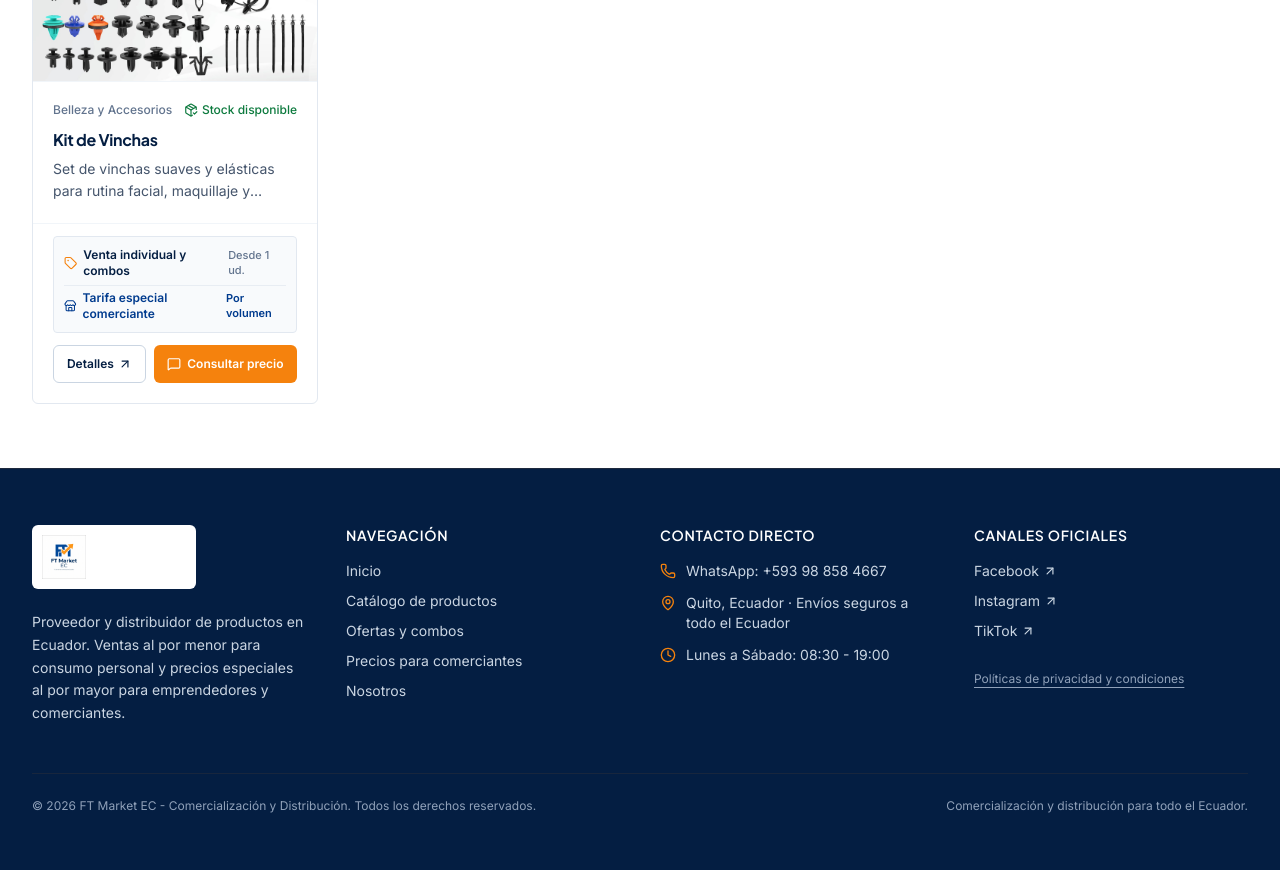
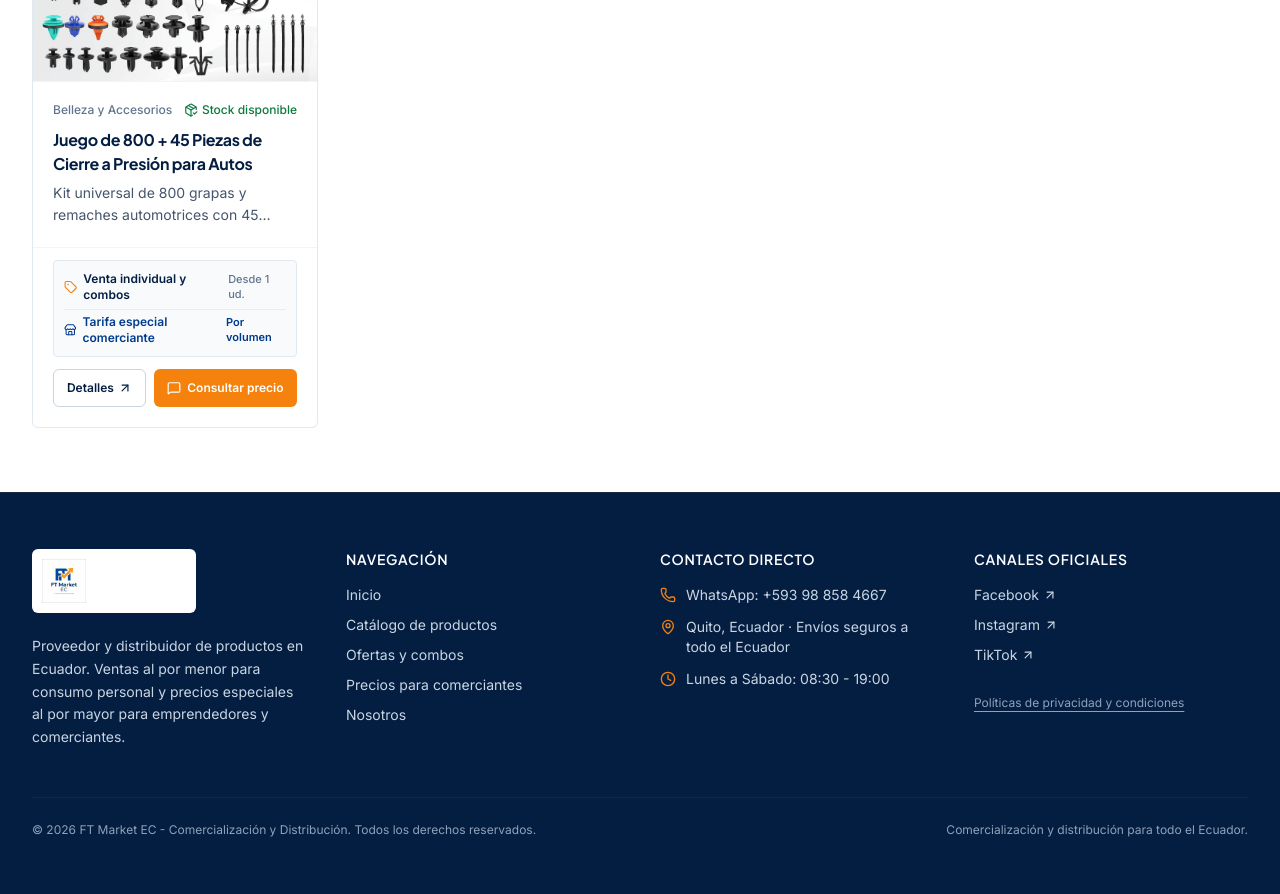
Before and after one commit to erickftoapanta/ftmarketec, a Next.js app: page / in a window 1280 px wide. Shown: the part 3840-4734 px from the top of the page. Before the commit the page ends 4710 px from the top, so only its background shows below. Built offline with nearby package versions, Linux system fonts and the light colour scheme.

Commit message:
chore: actualizar nombre de producto a Juego de 800 + 45 Piezas

```diff
--- a/data/catalog.ts
+++ b/data/catalog.ts
@@ -147,17 +147,17 @@ export const INTERNAL_CATALOG: ProductInternalRecord[] = [
     id: 'prod-005',
     sku: 'FTM-KV-005',
     slug: 'kit-de-vinchas',
-    name: 'Kit de Vinchas',
+    name: 'Juego de 800 + 45 Piezas de Cierre a Presión para Autos',
     category: 'belleza-accesorios',
     shortDescription:
-      'Set de vinchas suaves y elásticas para rutina facial, maquillaje y cuidado personal diario.',
+      'Kit universal de 800 grapas y remaches automotrices con 45 herramientas y accesorios de desmontaje para paneles y parachoques.',
     description:
-      'Kit de vinchas confeccionadas en material suave al tacto y ajuste elástico cómodo que mantiene el cabello recogido sin maltratarlo durante rutinas de skincare, limpieza facial o maquillaje.',
+      'Juego completo de 800 piezas de cierre a presión (clips y remaches plásticos automotrices de múltiples medidas) acompañado de 45 herramientas y accesorios de extracción e instalación sin dañar molduras. Compatible con una amplia variedad de vehículos para paneles de puertas, guardafangos, parachoques y tapicería interior.',
     features: [
-      'Tejido suave, absorbente y agradable al contacto con la piel',
-      'Banda elástica adaptable sin generar presión excesiva',
-      'Ideal para limpieza facial, maquillaje y cuidado diario',
-      'Presentación en kit lista para uso personal o reventa',
+      '800 grapas y remaches plásticos universales de distintos diámetros',
+      'Incluye 45 piezas entre palancas de extracción, sujetadores y accesorios',
+      'Material resistente al impacto y vibración para fijación firme',
+      'Ideal para talleres automotrices, latonería, mecánica y uso particular',
     ],
     images: {
       main: '/products/kit-vinchas-1.jpg',
```
